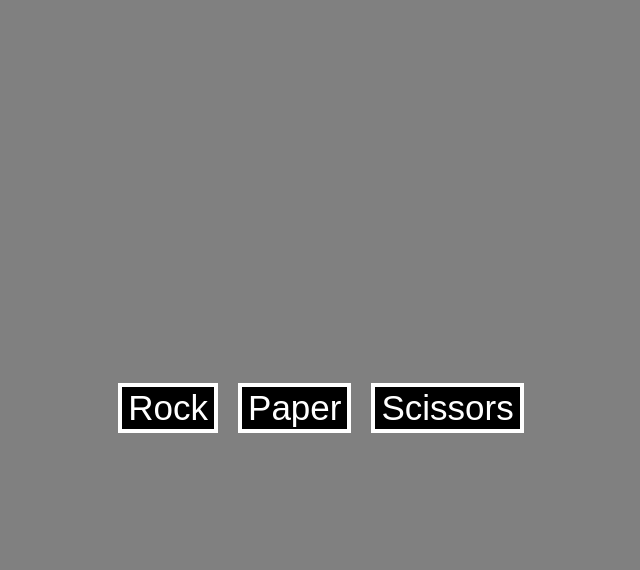
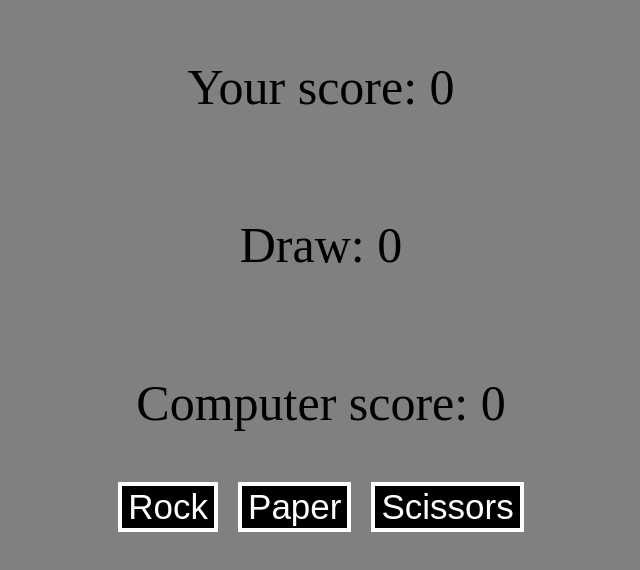
Before and after one commit to Christophrenic/Rock-Paper-Scissors, a plain HTML site: page index.html in a window 1280 px wide. Shown: the whole page, without its empty margins (319-959 px from the left). Drawn offline with Linux system fonts and the light colour scheme.

Commit message:
WORKING SCORE
Added counter to if statements that increase and display player & computer score.

```diff
--- a/index.html
+++ b/index.html
@@ -7,6 +7,10 @@
         <link rel="stylesheet" href ="style.css">
     </head>
 <body>
+<div class = dashboard>
+    <p class = playerscore> </p>
+    <p class = draw> </p>
+    <p class = computerscore>  </p>
 <div class = buttons>
     <button id ='rock'> Rock </button>
     <button id ='paper'> Paper </button>
--- a/script.js
+++ b/script.js
@@ -2,11 +2,22 @@ let playerScore = 0;
 let computerScore = 0;
 let draw = 0;
 let playerselection = '';
-const array = ["rock", "paper", "scissors"];
+
+let displayPlayerScore = document.querySelector(".dashboard .playerscore") //Displays score
+displayPlayerScore.textContent = `Your score: ${playerScore}`
+
+let displayComputerScore = document.querySelector(".dashboard .computerscore")
+displayComputerScore.textContent = `Computer score: ${computerScore}`
+
+let drawScore = document.querySelector(".dashboard .draw")
+drawScore.textContent = `Draw: ${draw}`
+
+
+const array = ["rock", "paper", "scissors"];      //Array is created and computer makes selection
 let computerselection = array[Math.floor(Math.random() * array.length)];
 
 
-const rockBtn = document.querySelector('#rock');
+const rockBtn = document.querySelector('#rock');  //Player selection based on button + plays the game
 rockBtn.addEventListener('click', function(e) {
     playerselection = 'rock';
     evaluation(playerselection, computerselection);
@@ -33,6 +44,7 @@ function evaluation() {
     if (playerselection === computerselection) {
         console.log('Draw!');
         draw++;
+        drawScore.textContent = `Draw: ${draw}`
 
     } else if (
     (playerselection == "rock" && computerselection == "scissors") ||      //Evaluates winner and adds to either playerscore or computerscore or draw.
@@ -40,9 +52,11 @@ function evaluation() {
     (playerselection == "scissors" && computerselection == "paper")) {
         console.log("You win!");
         playerScore++;
+        displayPlayerScore.textContent = `Your score: ${playerScore}`
 
     } else {
         console.log("You lose");
         computerScore++
+        displayComputerScore.textContent = `Computer score: ${computerScore}`
     }
 }
--- a/style.css
+++ b/style.css
@@ -2,8 +2,6 @@ div.buttons {
     display: flex;
     align-items: center;
     justify-content: center;
-    height: 100vh;
-    width: 300vh;
     gap: 20px;
 }
 
@@ -25,4 +23,16 @@ button:hover {
 body {
     display: flex;
     background-color: grey;
+    flex-direction: column;
 }
+
+div.dashboard {
+    display: flex;
+    flex-direction: column;
+    justify-content: center;
+    align-items: center;
+}
+
+p {
+    font-size: 50px;
+}
```
